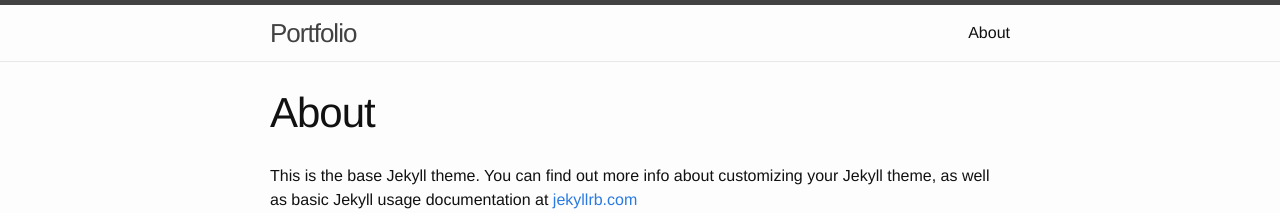
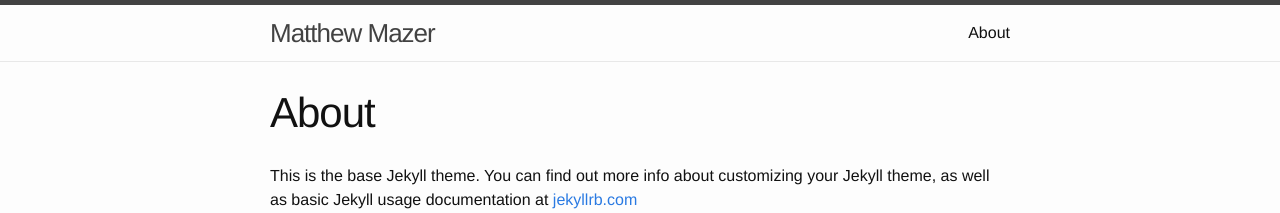
Before and after one commit to mattmazer/mattmazer.github.io, a Jekyll site: the page built from about.md, in a window 1280 px wide. Shown: the top 213 px of the page. Built offline with Jekyll 4.4.1, drawn with Linux system fonts in a browser that asks for light colours.

Commit message:
Update header.html

```diff
--- a/_includes/header.html
+++ b/_includes/header.html
@@ -2,7 +2,7 @@
 
   <div class="wrapper">
 
-    <a class="site-title" href="{{ site.baseurl }}/">{{ site.title }}</a>
+    <a class="site-title" href="{{ site.baseurl }}/">Matthew Mazer</a>
 
     <nav class="site-nav">
       <a href="#" class="menu-icon">
```
